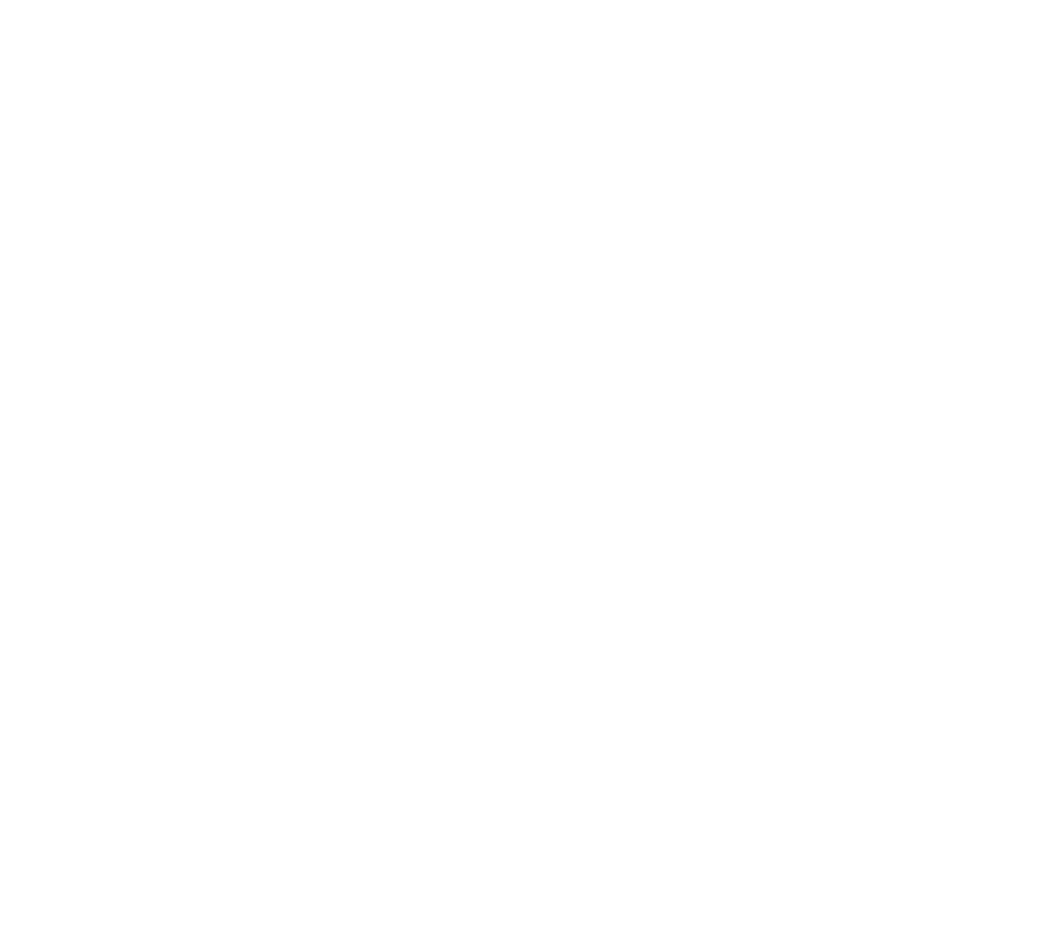
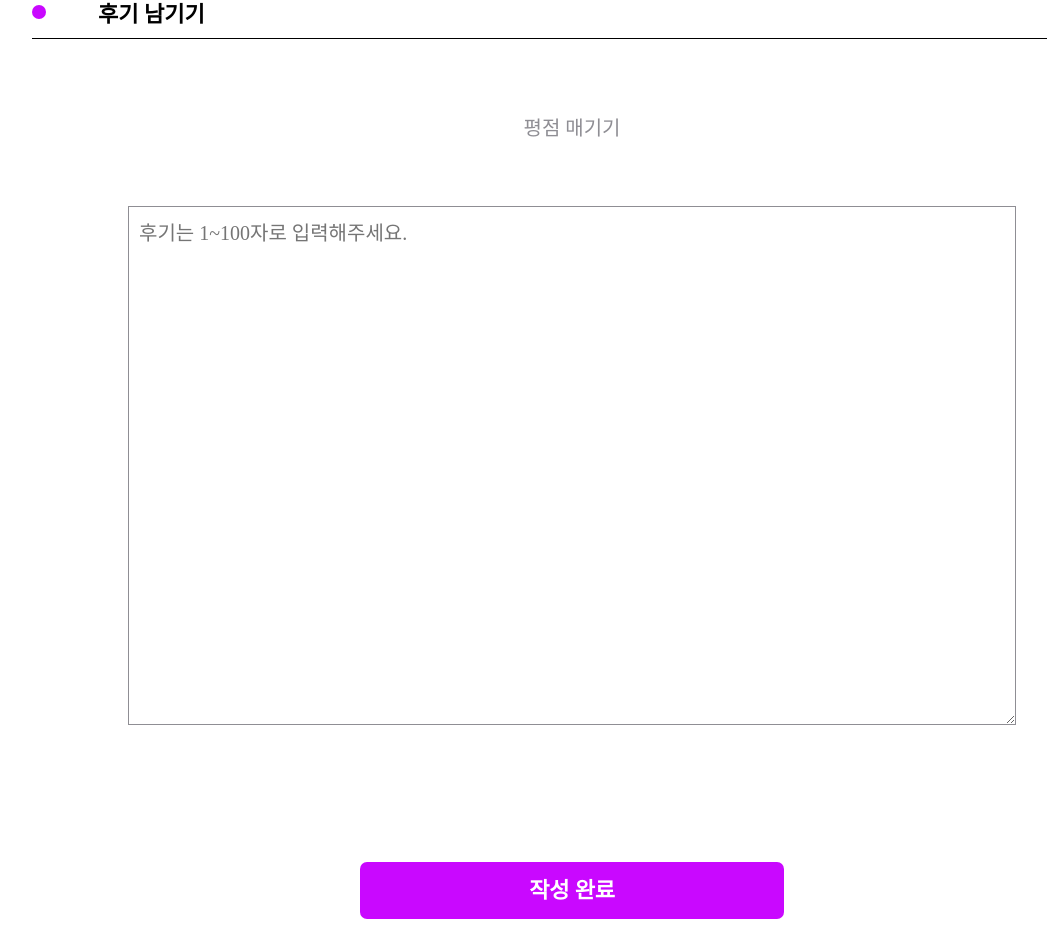
Before and after one commit to JMarketYard/Front-end, a React (Vite) app: page /review in a window 1280 px wide. Before the commit this address had no page. Shown: the part 275-1227 px from the top of the page, without its empty margins (68-1115 px from the left). Before the commit the page ends 800 px from the top, so only its background shows below. Built offline with nearby package versions, Linux system fonts and the light colour scheme.

Commit message:
Feat: 후기 남기기 페이지 UI 개발 #23
후기 남기기 페이지 개발: 평점 남기기 별 컴포넌트 외에 완성

```diff
--- /dev/null
+++ b/src/pages/writeReview/writeReview.tsx
@@ -0,0 +1,68 @@
+import styled from "styled-components";
+import BigTitle from "../../components/BigTitle";
+
+const WriteReview = () => {
+  return (
+    <>
+    <Wrapper>
+      <BigTitle>후기 남기기</BigTitle>
+      <ScoreBox>
+        평점 매기기
+      </ScoreBox>
+      <Textarea placeholder="후기는 1~100자로 입력해주세요." />
+      <Button>작성 완료</Button>
+    </Wrapper>
+    </>
+  );
+};
+
+export default WriteReview;
+
+const Wrapper = styled.form`
+  padding-top: 63px;
+  display: flex;
+  flex-direction: column;
+  align-items: center;
+`
+
+const ScoreBox = styled.div`
+  color: #8F8E94;
+  text-align: center;
+  font-family: Pretendard;
+  font-size: 20px;
+  font-style: normal;
+  font-weight: 500;
+  line-height: normal;
+  padding-top: 73px;
+  margin-bottom: 65px;
+`
+
+const Textarea = styled.textarea`
+  width: 866px;
+  height: 497px;
+  padding: 10px;
+  margin-bottom: 137px;
+  border: 1px solid #8F8E94;
+  font-family: Pretendard;
+  font-size: 20px;
+  font-style: normal;
+  font-weight: 400;
+  line-height: normal;
+`
+
+const Button = styled.button`
+  width: 424px;
+  height: 57px;
+  border-radius: 7px;
+  border: none;
+  background: #C908FF;
+  color: #FFF;
+  text-align: center;
+  font-family: Pretendard;
+  font-size: 22px;
+  font-style: normal;
+  font-weight: 700;
+  line-height: 18px; /* 81.818% */
+  letter-spacing: -0.165px;
+  margin-bottom: 167px;
+`
--- a/src/routes/router.tsx
+++ b/src/routes/router.tsx
@@ -5,6 +5,7 @@
 import ChargePage from '../pages/charge/chargePage';
 import ModalProvider from '../components/Modal/context/ModalProvider';
 import RaffleUploadPage from '../pages/RaffleUploadPage';
+import WriteReview from '../pages/writeReview/writeReview';
 
 const router = createBrowserRouter([
   {
@@ -28,6 +29,10 @@
         {
         path: 'raffle-upload',
         element: <RaffleUploadPage />
+      },
+      {
+        path: 'review',
+        element: <WriteReview />
       }
     ],
   },
```
